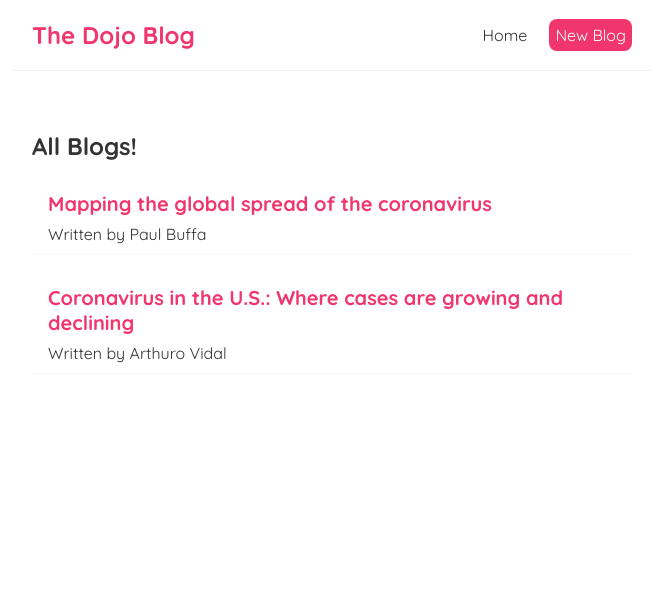
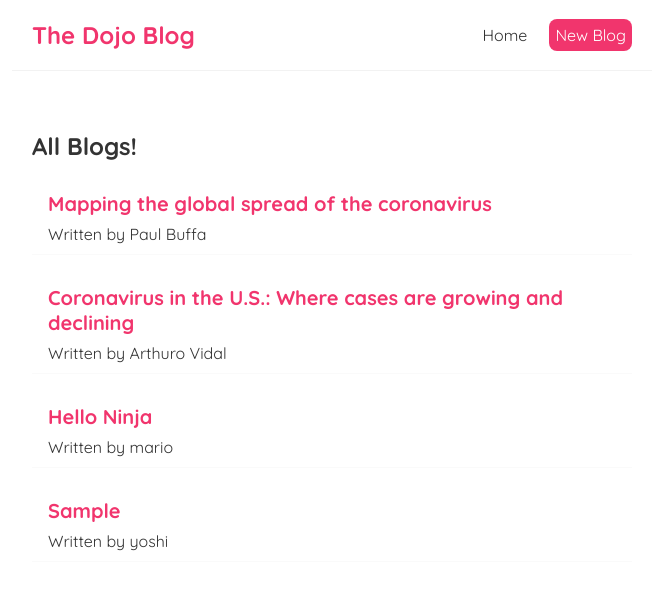
Before and after one commit to samseen/dojo-blog, a React (Create React App) app: page / in a window 1280 px wide. Shown: the top 590 px of the page, without its empty margins (308-971 px from the left). Built offline with nearby package versions, Linux system fonts and the light colour scheme; data requests are answered from the project's data file; the HTML template or start-up script is replaced by a standard one.

Commit message:
Changed button state upon submission and saved the blog to the file.

```diff
--- a/data/db.json
+++ b/data/db.json
@@ -11,6 +11,18 @@
       "body": "Overall, cases in the United States are falling, but not quite as steeply as hoped. And spikes in several states have experts concerned another surge may be on the way.\nIn the past 14 days, deaths in the U.S. declined by 38 percent compared to the previous two-week period, and hospitalizations fell by 19 percent. Those are promising trends, says the nation’s top infectious disease expert, Anthony Fauci. Yesterday, he told colleagues at a Senate hearing that the medical community is doing a good job completing between two and three million shots per day. If this continues, the country should remain ahead in the “race between our ability to vaccinate people and the emergence of variants,” Fauci said.",
       "author": "Arthuro Vidal",
       "id": 2
+    },
+    {
+      "title": "Hello Ninja",
+      "body": "Lorem Ipsum is simply dummy text of the printing and typesetting industry. Lorem Ipsum has been the industry's standard dummy text ever since the 1500s, when an unknown printer took a galley of type and scrambled it to make a type specimen book. It has survived not only five centuries, but also the leap into electronic typesetting, remaining essentially unchanged. It was popularised in the 1960s with the release of Letraset sheets containing Lorem Ipsum passages, and more recently with desktop publishing software like Aldus PageMaker including versions of Lorem Ipsum.",
+      "author": "mario",
+      "id": 3
+    },
+    {
+      "title": "Sample",
+      "body": "Lorem text",
+      "author": "yoshi",
+      "id": 4
     }
   ]
 }
--- a/src/Create.js
+++ b/src/Create.js
@@ -4,12 +4,22 @@
     const [title, setTitle] = useState('');
     const [body, setBody] = useState('');
     const [author, setAuthor] = useState('mario');
+    const [isPending, setIsPending] = useState(false);
 
     const handleSubmit = (e) => {
         e.preventDefault();
         const blog = { title, body, author };
 
-        console.log(blog);
+        setIsPending(true);
+
+        fetch('http://localhost:8000/blogs', {
+            method: 'POST',
+            headers: { "Content-Type": "application/json" },
+            body: JSON.stringify(blog)
+        }).then(() => {
+            console.log('New blog added');
+            setIsPending(false);
+        })
     }
 
     return (
@@ -37,7 +47,8 @@
                     <option value="mario">Mario</option>
                     <option value="yoshi">Yoshi</option>
                 </select>
-                <button>Add Blog</button>
+                { !isPending && <button>Add Blog</button> }
+                { isPending && <button disabled>Add Blog...</button> }
             </form>
 
         </div>
```
Lines whose indentation alone changed are shown as unchanged.
